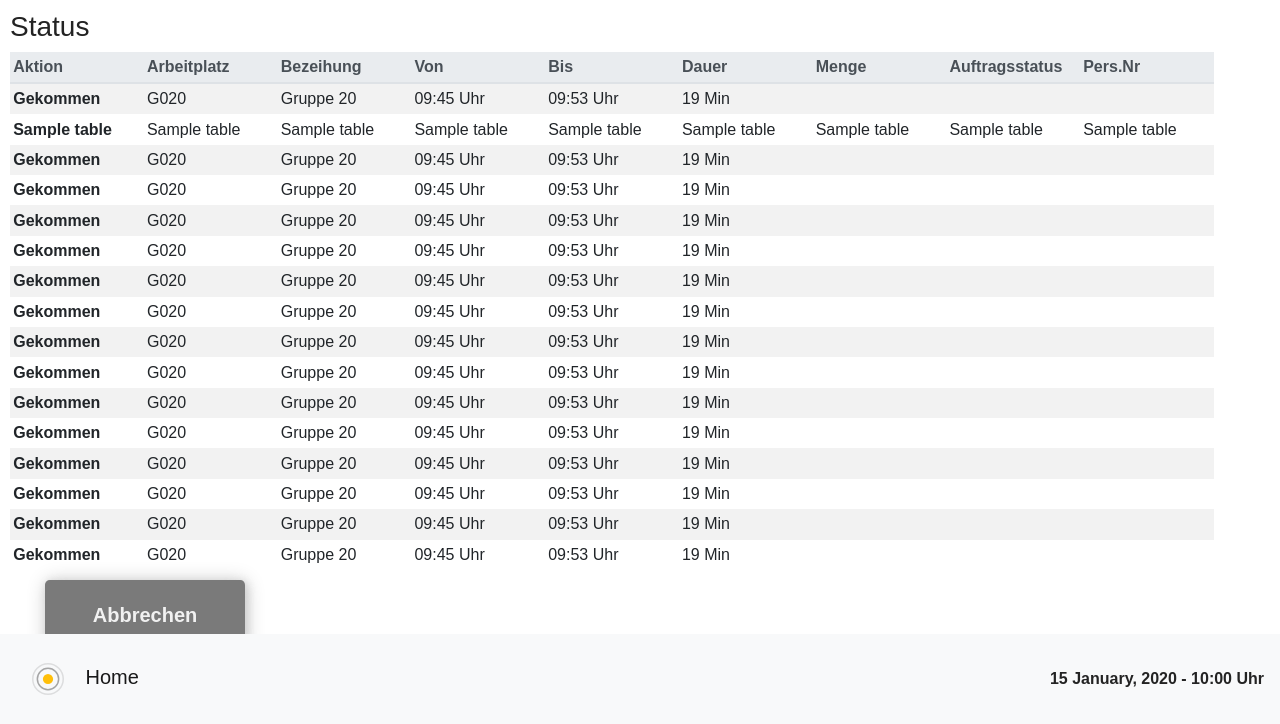
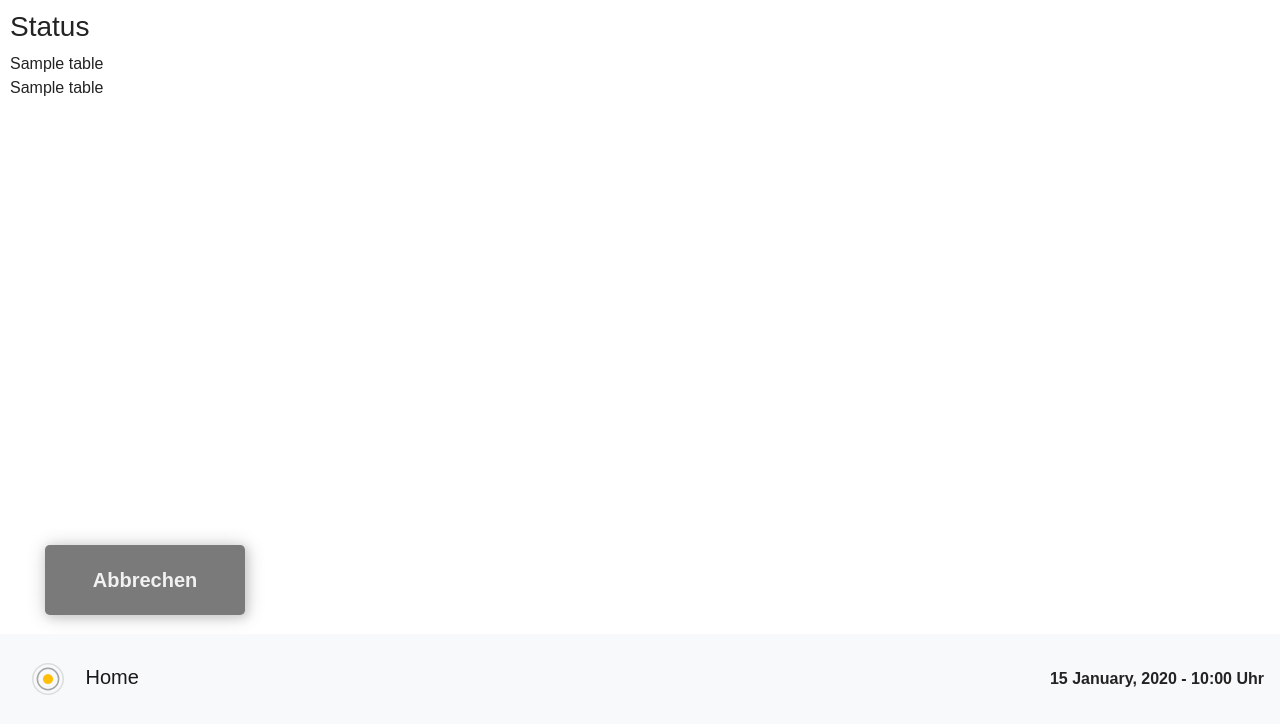
Before and after one commit to ShashankLokeshaReddy/SUWELACK, a Flask app: template templates/status.html in a window 1280 px wide. Shown: the part 76-800 px from the top of the page. Run offline with Flask 2, Linux system fonts and the light colour scheme; the template is opened without the code that fills it: most values are stand-ins (such as "Sample title", 1, 10 or a date in 2020); parts of the project's set-up code (start-up, migrations or seed data) failed here and were passed over; some libraries are stand-ins or nearby versions.

Commit message:
Two tables created

```diff
--- a/templates/status.html
+++ b/templates/status.html
@@ -4,203 +4,12 @@
 {% block content%}
  <div class="statustableflex">
     <h3>{{ _('Status') }}</h3>
-<table class="table table-striped">
-<thead class="thead-light">
-    <tr>
-        <th scope="col">{{ _('Aktion') }}</th>
-        <th scope="col">{{ _('Arbeitplatz') }}</th>
-        <th scope="col">{{ _('Bezeihung') }}</th>
-        <th scope="col">{{ _('Von') }}</th>
-        <th scope="col">{{ _('Bis') }}</th>
-        <th scope="col">{{ _('Dauer') }}</th>
-        <th scope="col">{{ _('Menge') }}</th>
-        <th scope="col">{{ _('Auftragsstatus') }}</th>
-        <th scope="col">{{ _('Pers.Nr') }}</th>
-    </tr>
-</thead>
-<tbody>
-    <tr>
-      <th scope="row">Gekommen</th>
-      <td>G020</td>
-      <td>Gruppe 20</td>
-      <td>09:45 Uhr</td>
-      <td>09:53 Uhr</td>
-      <td>19 Min</td>
-      <td></td>
-      <td></td>
-      <td></td>
-
-    </tr>
-    <!-- Dynamic population of the table -->
-    <tr>
-    <th scope="row">{{tableItems[0]}}</th>
-      {% for items in range(1,9) %}
-           <td>{{tableItems[items]}}</td>
-            {% endfor %}
-
-
-    </tr>
-  <tr>
-      <th scope="row">Gekommen</th>
-      <td>G020</td>
-      <td>Gruppe 20</td>
-      <td>09:45 Uhr</td>
-      <td>09:53 Uhr</td>
-      <td>19 Min</td>
-      <td></td>
-      <td></td>
-      <td></td>
-    </tr>
-  <tr>
-      <th scope="row">Gekommen</th>
-      <td>G020</td>
-      <td>Gruppe 20</td>
-      <td>09:45 Uhr</td>
-      <td>09:53 Uhr</td>
-      <td>19 Min</td>
-      <td></td>
-      <td></td>
-      <td></td>
-    </tr>
-  <tr>
-      <th scope="row">Gekommen</th>
-      <td>G020</td>
-      <td>Gruppe 20</td>
-      <td>09:45 Uhr</td>
-      <td>09:53 Uhr</td>
-      <td>19 Min</td>
-      <td></td>
-      <td></td>
-      <td></td>
-    </tr>
-  <tr>
-      <th scope="row">Gekommen</th>
-      <td>G020</td>
-      <td>Gruppe 20</td>
-      <td>09:45 Uhr</td>
-      <td>09:53 Uhr</td>
-      <td>19 Min</td>
-      <td></td>
-      <td></td>
-      <td></td>
-    </tr>
-  <tr>
-      <th scope="row">Gekommen</th>
-      <td>G020</td>
-      <td>Gruppe 20</td>
-      <td>09:45 Uhr</td>
-      <td>09:53 Uhr</td>
-      <td>19 Min</td>
-      <td></td>
-      <td></td>
-      <td></td>
-    </tr>
-  <tr>
-      <th scope="row">Gekommen</th>
-      <td>G020</td>
-      <td>Gruppe 20</td>
-      <td>09:45 Uhr</td>
-      <td>09:53 Uhr</td>
-      <td>19 Min</td>
-      <td></td>
-      <td></td>
-      <td></td>
-    </tr>
-  <tr>
-      <th scope="row">Gekommen</th>
-      <td>G020</td>
-      <td>Gruppe 20</td>
-      <td>09:45 Uhr</td>
-      <td>09:53 Uhr</td>
-      <td>19 Min</td>
-      <td></td>
-      <td></td>
-      <td></td>
-    </tr>
-  <tr>
-      <th scope="row">Gekommen</th>
-      <td>G020</td>
-      <td>Gruppe 20</td>
-      <td>09:45 Uhr</td>
-      <td>09:53 Uhr</td>
-      <td>19 Min</td>
-      <td></td>
-      <td></td>
-      <td></td>
-    </tr>
-  <tr>
-      <th scope="row">Gekommen</th>
-      <td>G020</td>
-      <td>Gruppe 20</td>
-      <td>09:45 Uhr</td>
-      <td>09:53 Uhr</td>
-      <td>19 Min</td>
-      <td></td>
-      <td></td>
-      <td></td>
-    </tr>
-  <tr>
-      <th scope="row">Gekommen</th>
-      <td>G020</td>
-      <td>Gruppe 20</td>
-      <td>09:45 Uhr</td>
-      <td>09:53 Uhr</td>
-      <td>19 Min</td>
-      <td></td>
-      <td></td>
-      <td></td>
-    </tr>
-  <tr>
-      <th scope="row">Gekommen</th>
-      <td>G020</td>
-      <td>Gruppe 20</td>
-      <td>09:45 Uhr</td>
-      <td>09:53 Uhr</td>
-      <td>19 Min</td>
-      <td></td>
-      <td></td>
-      <td></td>
-    </tr>
-  <tr>
-      <th scope="row">Gekommen</th>
-      <td>G020</td>
-      <td>Gruppe 20</td>
-      <td>09:45 Uhr</td>
-      <td>09:53 Uhr</td>
-      <td>19 Min</td>
-      <td></td>
-      <td></td>
-      <td></td>
-    </tr>
-  <tr>
-      <th scope="row">Gekommen</th>
-      <td>G020</td>
-      <td>Gruppe 20</td>
-      <td>09:45 Uhr</td>
-      <td>09:53 Uhr</td>
-      <td>19 Min</td>
-      <td></td>
-      <td></td>
-      <td></td>
-    </tr>
-
-   <tr>
-      <th scope="row">Gekommen</th>
-      <td>G020</td>
-      <td>Gruppe 20</td>
-      <td>09:45 Uhr</td>
-      <td>09:53 Uhr</td>
-      <td>19 Min</td>
-      <td></td>
-      <td></td>
-      <td></td>
-    </tr>
-
-
-
-
-</tbody>
-</table>
+    <div class="table1">
+      {{tableItems[0] | safe}}
+    </div>
+    <div class="table2">
+      {{tableItems[1] | safe}}
+    </div>
  <div class="d-flex justify-content-between bestätigen2">
     <button type="button" onclick="window.location.href='{{"/"}}'" class="btn btn-primary btn-lg abrechh">{{ _('Abbrechen') }}</button>
 
```
